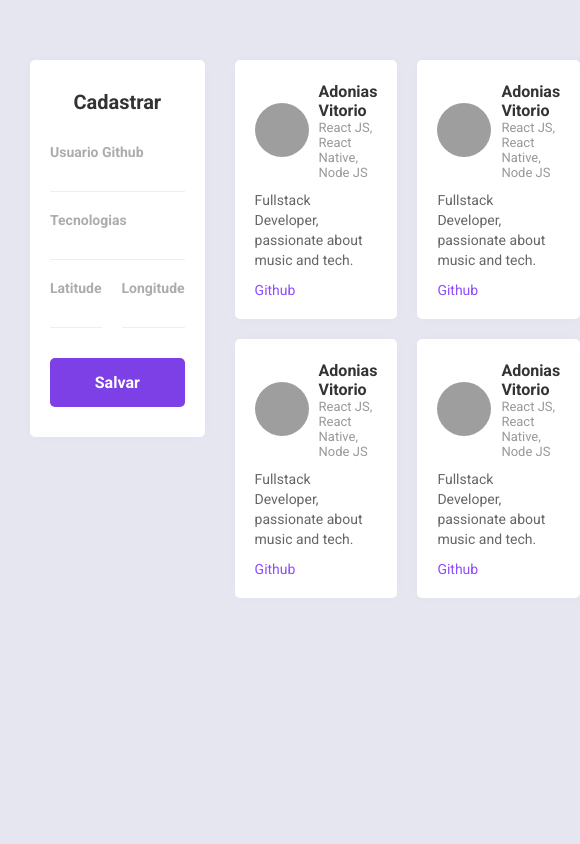
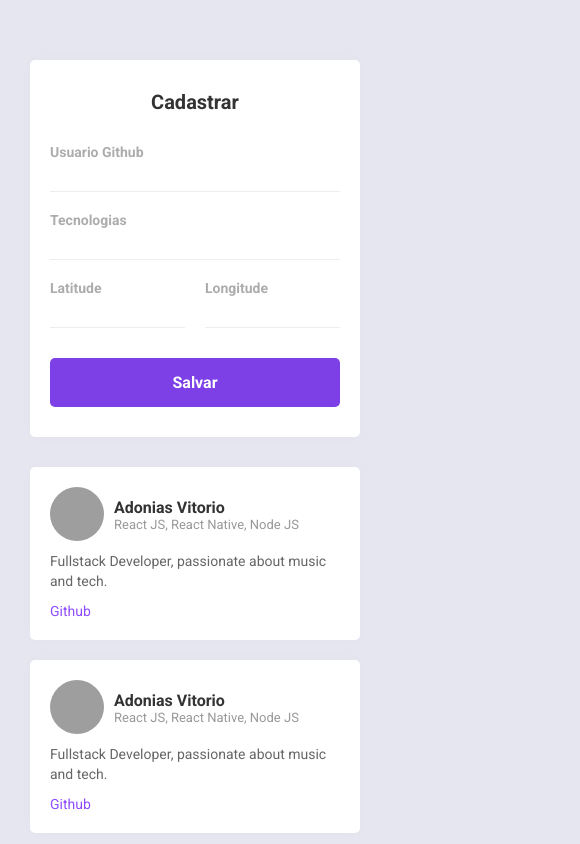
Before and after one commit to adoniasvitorio/radar-devs-web, a React (Create React App) app: page / in a window 390 px wide. Shown: the top 844 px of the page, 580 px wide, since content can reach past the window. Built offline with nearby package versions, Linux system fonts and the light colour scheme; grey boxes are pictures that could not be loaded.

Commit message:
add resposive styles

```diff
--- a/src/App.css
+++ b/src/App.css
@@ -11,3 +11,18 @@
 #app main {
     margin-left: 30px;
 }
+
+@media (max-width: 1000px) {
+    #app {
+        flex-direction: column;
+    }
+
+    #app main {
+        margin-left: 0;
+        margin-top: 30px;
+    }
+
+    #app aside {
+        width: 100%;
+    }
+}
--- a/src/Main.css
+++ b/src/Main.css
@@ -7,6 +7,12 @@ main ul {
     grid-template-columns: repeat(2, 1fr);
     gap: 20px;
     list-style: none;
+}
+
+@media (max-width: 650px) {
+    main ul {
+        grid-template-columns: 1fr;
+    }
 }
 
 li.dev-item {
```
